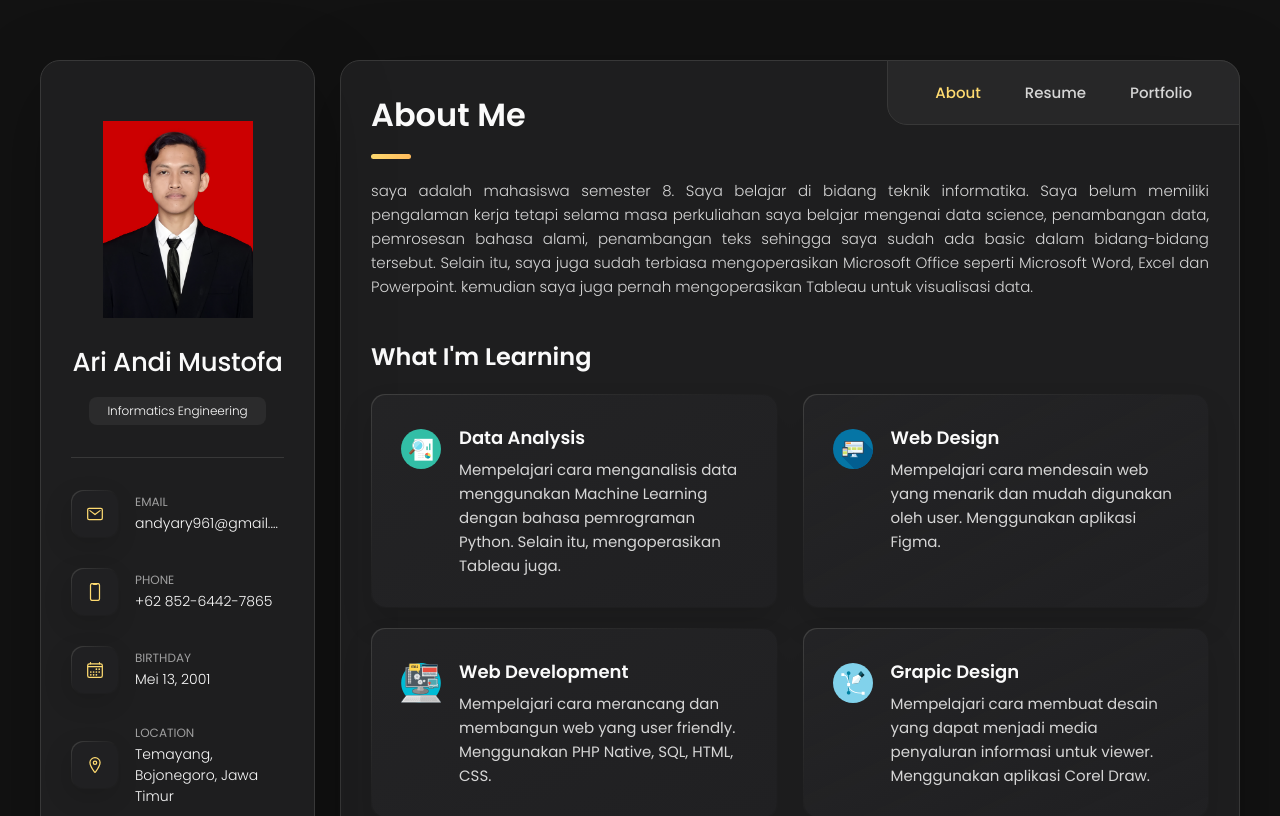
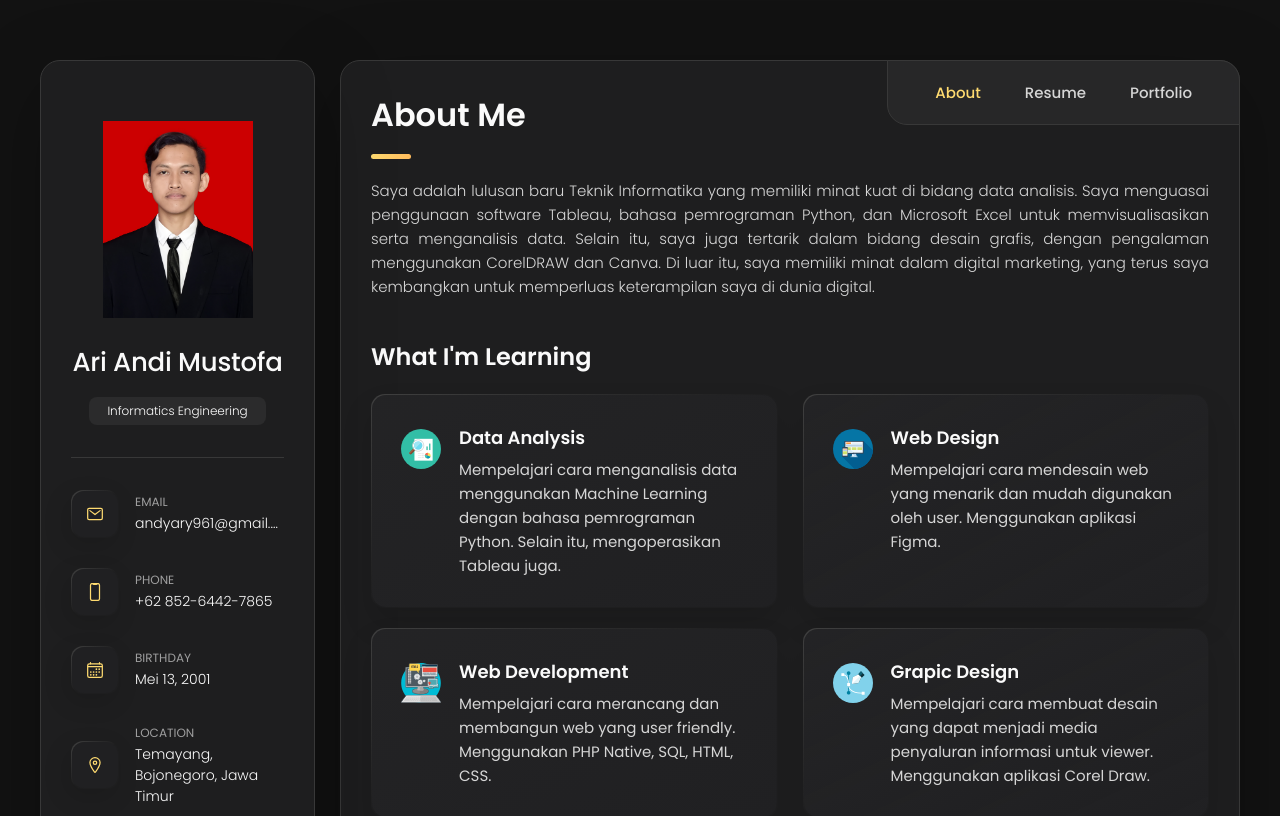
Before and after one commit to AriAndiM/Website-Personal, a plain HTML site: page index.html in a window 1280 px wide. Shown: the top 816 px of the page. Drawn offline with nearby package versions, Linux system fonts and the light colour scheme.

Commit message:
Update index.html

```diff
--- a/index.html
+++ b/index.html
@@ -215,7 +215,7 @@
 
         <section class="about-text">
           <p style="text-align: justify;">
-            saya adalah mahasiswa semester 8. Saya belajar di bidang teknik informatika. Saya belum memiliki pengalaman kerja tetapi selama masa perkuliahan saya belajar mengenai data science, penambangan data, pemrosesan bahasa alami, penambangan teks sehingga saya sudah ada basic dalam bidang-bidang tersebut. Selain itu, saya juga sudah terbiasa mengoperasikan Microsoft Office seperti Microsoft Word, Excel dan Powerpoint. kemudian saya juga pernah mengoperasikan Tableau untuk visualisasi data.
+            Saya adalah lulusan baru Teknik Informatika yang memiliki minat kuat di bidang data analisis. Saya menguasai penggunaan software Tableau, bahasa pemrograman Python, dan Microsoft Excel untuk memvisualisasikan serta menganalisis data. Selain itu, saya juga tertarik dalam bidang desain grafis, dengan pengalaman menggunakan CorelDRAW dan Canva. Di luar itu, saya memiliki minat dalam digital marketing, yang terus saya kembangkan untuk memperluas keterampilan saya di dunia digital.
             <!--             Saya adalah seorang mahasiswa yang tengah menempuh pendidikan di bidang Teknik Informatika. Kehidupan akademik ini memungkinkan saya untuk mendalami berbagai aspek teknologi, mulai dari pengembangan perangkat lunak hingga pemahaman mendalam tentang dunia komputasi. Selain dedikasi pada studi, saya memiliki dua hobi yang sangat mempengaruhi hidup saya. Pertama, saya merasa terikat dengan dunia grafis melalui desain grafis. Kemampuan ini memungkinkan saya untuk menggabungkan kreativitas dengan teknologi, menciptakan visual yang menarik dan berkesan. Kedua, saya merasa tercerahkan dalam dunia fotografi. Memotret memberi saya kesempatan untuk menangkap momen-momen indah dalam kehidupan dan mengabadikannya dalam bentuk gambar yang bisa berbicara lebih dari kata-kata. Kedua hobi ini memberi saya peluang untuk terus belajar, berkreasi, dan berkembang di luar lingkup akademis, sambil tetap mengintegrasikan elemen-elemen teknologi dalam setiap pencapaian kreatif saya. -->
           </p>
         </section>
```
